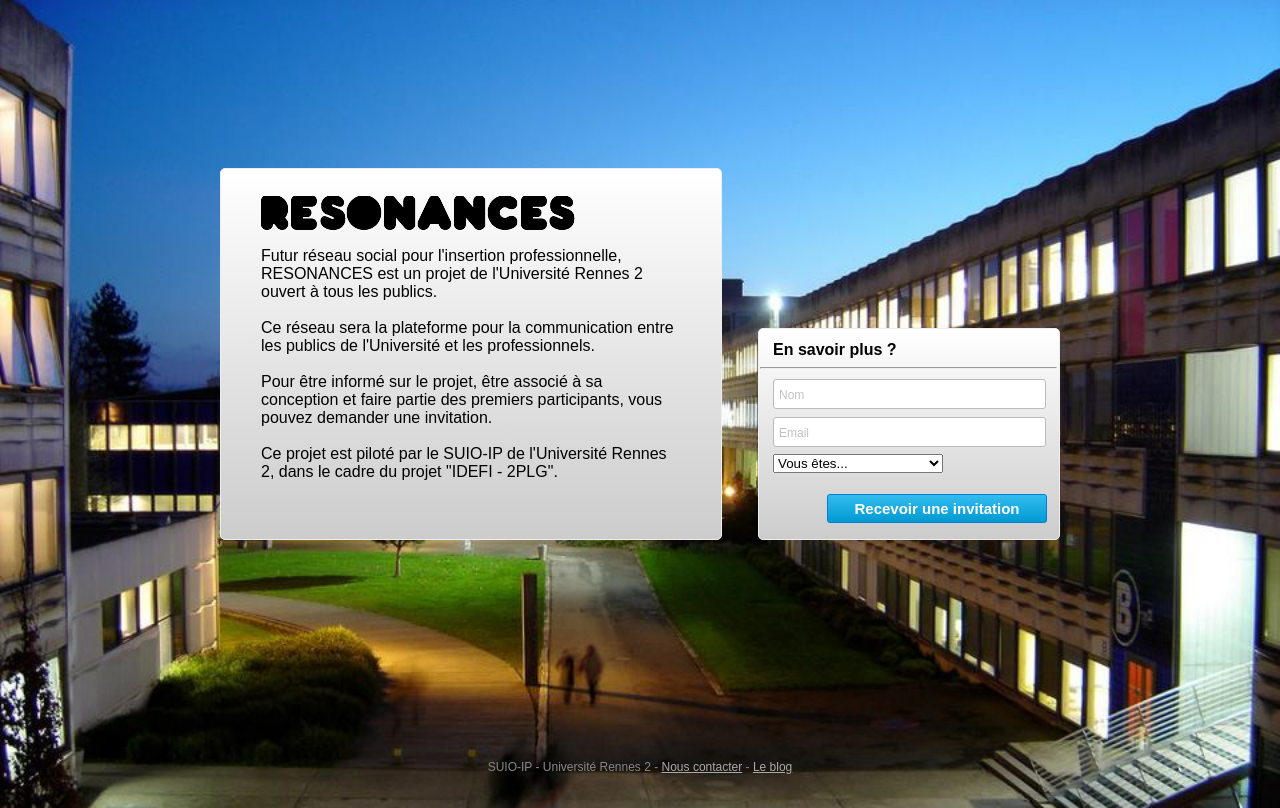
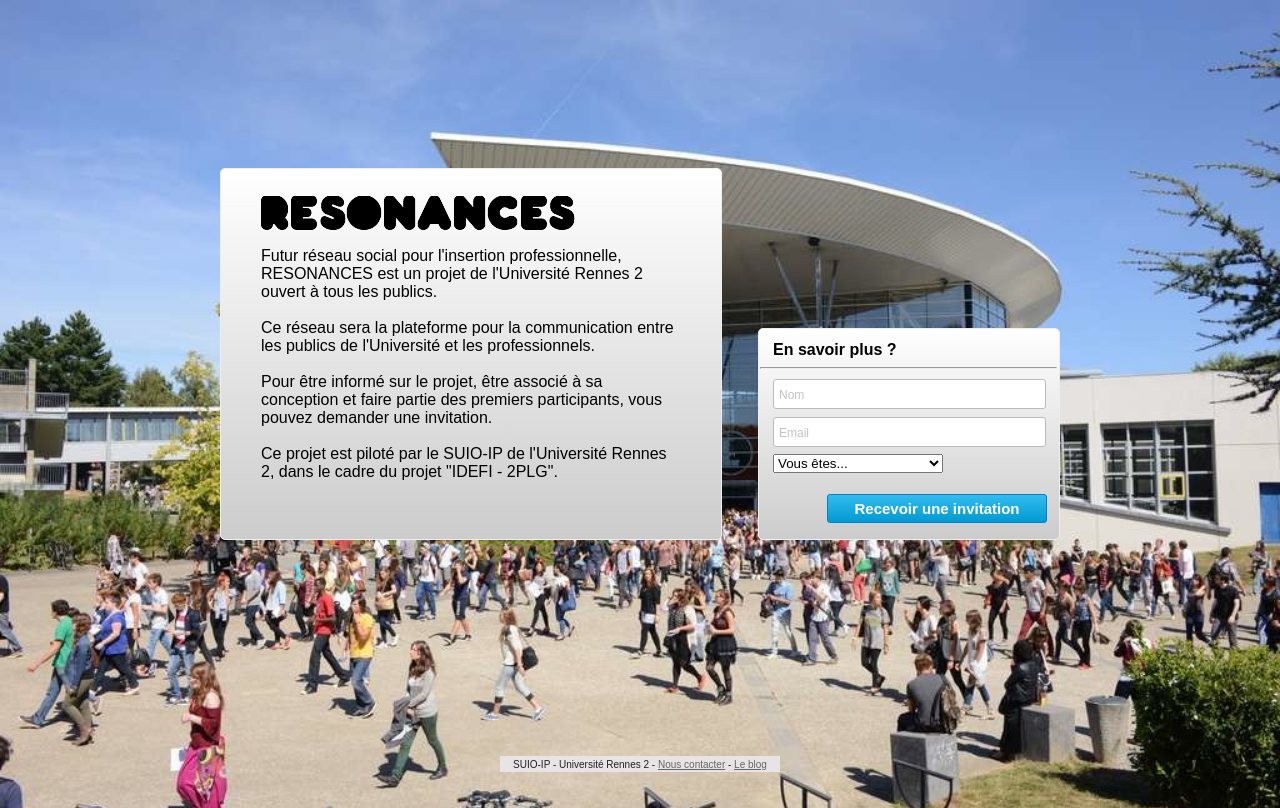
Before and after one commit to Zeuh/Launchpage, a PHP site: page / in a window 1280 px wide. Run offline with PHP 8.4, Linux system fonts and the light colour scheme.

Commit message:
Picture, style change

```diff
--- a/style.css
+++ b/style.css
@@ -203,13 +203,17 @@ button:hover {
 }
 .footer {
     display: block;
-    width: 100%;
-    height: 2em;
-    font-size: 12px;
-    color: #888;
+    width:28em;
+    height: 1.3em;
+    font-size: 10px;
+    color: #222;
+    background: #e8e3e5;
     text-align: center;
     margin-top: 2em;
+    margin-left: auto;
+    margin-right: auto;
+    padding-top: 0.25em;
 }
 .footer a {
-    color: #aaa;
+    color: #666;
 }
--- a/subscribe-lf.php
+++ b/subscribe-lf.php
@@ -3,7 +3,7 @@
 
 global $peopleFileName;
     // put full path to destination path
-    $peopleFileName = "resonances-collecte-UefnHeFe.txt";
+    $peopleFileName = "/resonances-collecte.txt";
 
 function GetField($input) {
     $input=strip_tags($input);
```
Also changed, not shown: README.md, campus.jpg.
